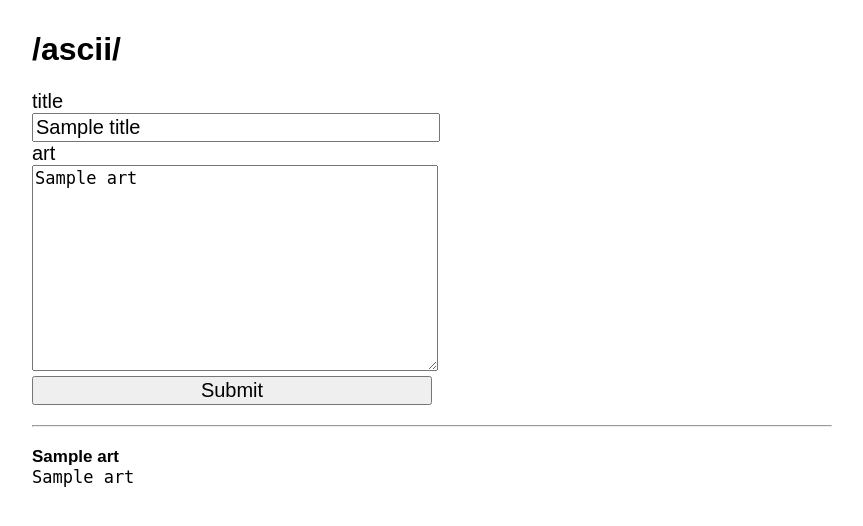
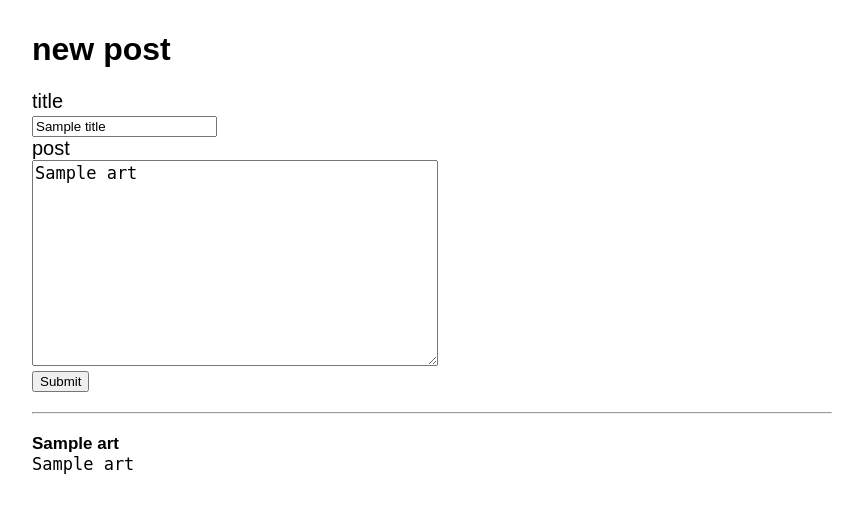
Before and after one commit to mkel77/build-a-blog, a Python web app: template templates/front.html in a window 1280 px wide. Shown: the top 526 px of the page, without its empty margins (208-1071 px from the left). Run offline with Jinja, Linux system fonts and the light colour scheme; the template is opened without the code that fills it: most values are stand-ins (such as "Sample title", 1, 10 or a date in 2020).

```diff
--- a/templates/front.html
+++ b/templates/front.html
@@ -2,7 +2,7 @@
 
 <html>
   <head>
-    <title>/ascii/</title>
+    <title>newpost</title>
   </head>
 
 <style type = "text/css">
@@ -22,7 +22,7 @@
     font-size: 20px;
   }
 
-  input {
+  input [type = text]{
     width: 400px;
     font-size: 20px;
   }
@@ -35,7 +35,7 @@
   }
 
   input [type = submit] {
-    font-size: 24px;
+    font-size: 2400px;
   }
 
   hr {
@@ -58,7 +58,7 @@
   </style>
 
    <body>
-    <h1>/ascii/</h1>
+    <h1>new post</h1>
 
     <form method="post">
       <label>
@@ -67,7 +67,7 @@
       </label>
 
       <label>
-        <div>art</div>
+        <div>post</div>
         <textarea name="art">{{art}}</textarea>
       </label>
 
```
